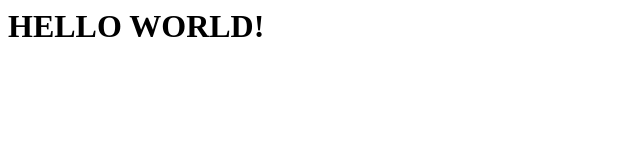
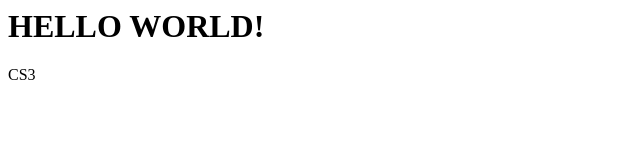
Before and after one commit to Abiiiigail/CS3, a plain HTML site: page Index.html in a window 1280 px wide. Shown: the full height of the page, 0-640 px from the left. Drawn offline with Linux system fonts and the light colour scheme.

Commit message:
Update Index.html

```diff
--- a/Index.html
+++ b/Index.html
@@ -2,5 +2,6 @@
 <html>
  <body>
   <h1> HELLO WORLD! </h1>
+  <p> CS3 </p>
  </body>
 </html>
```
